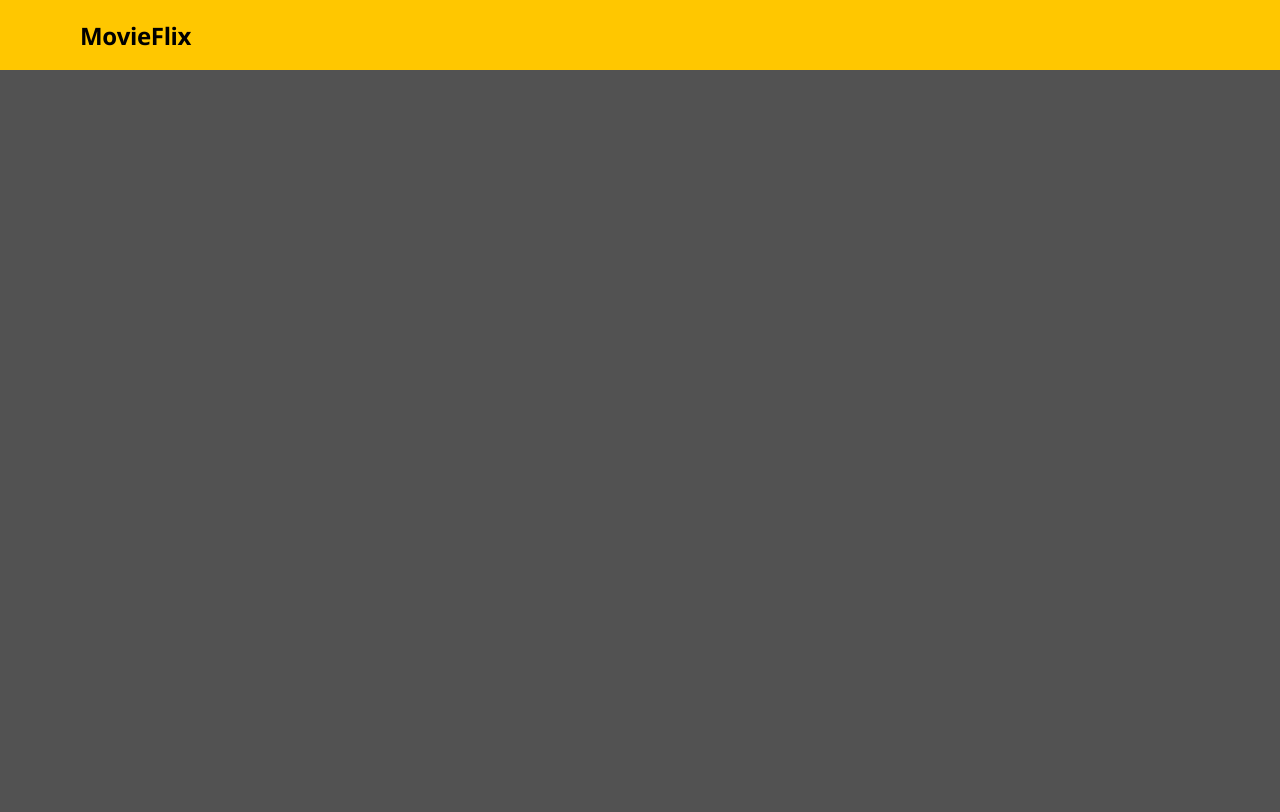
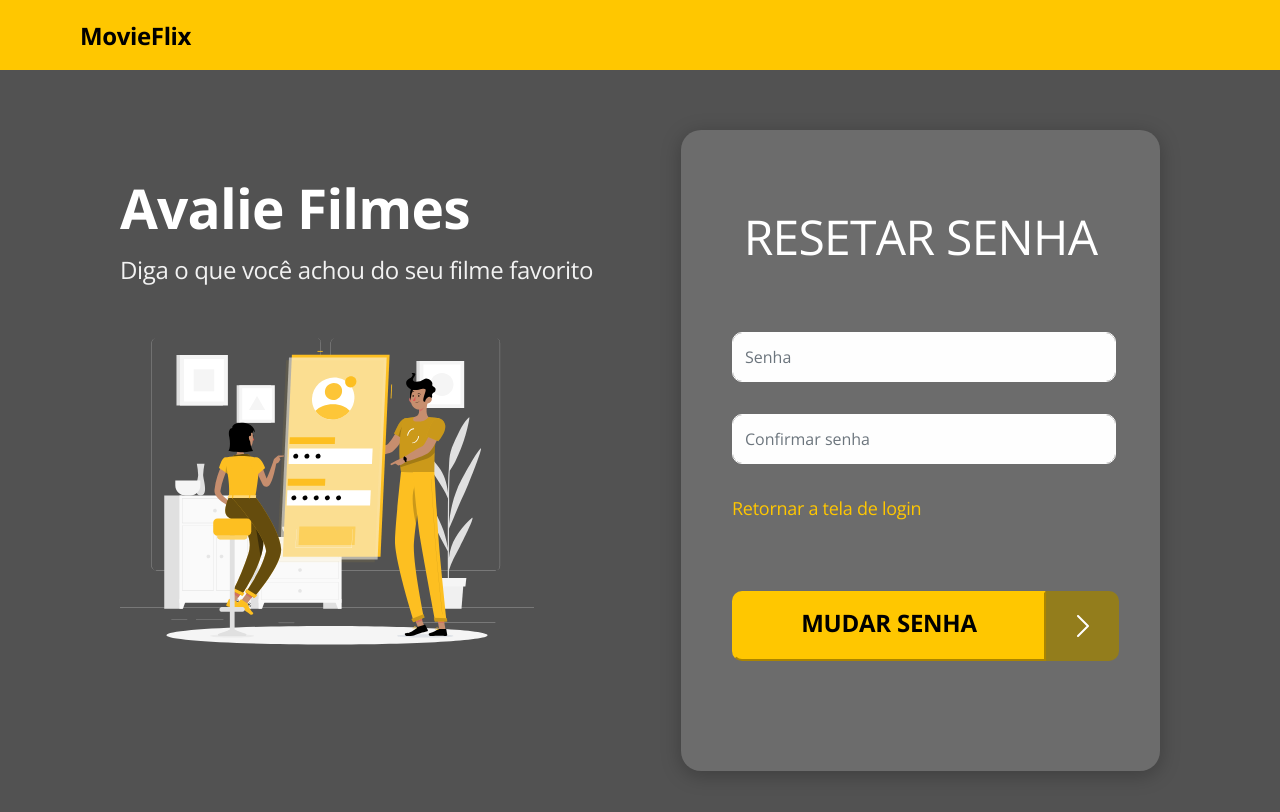
Before and after one commit to JoaoOtavioSegantini/ds-movieflix, a React (Create React App) app in the folder front-web/: page /reset-password in a window 1280 px wide. Shown: the top 812 px of the page. Built offline with nearby package versions, Linux system fonts and the light colour scheme; no server answers.

Commit message:
Create reset password page

```diff
--- a/front-web/src/Routes.tsx
+++ b/front-web/src/Routes.tsx
@@ -8,6 +8,7 @@ import PrivateRoute from '@components/Routes/PrivateRoute'
 import { isAuthenticated } from '@utils/auth'
 import MyReviewsPage from './pages/MyReviews'
 import EditReview from './pages/EditReview'
+import Reset from './pages/Reset'
 
 const Routes = () => {
   return (
@@ -50,6 +51,16 @@ const Routes = () => {
         <PrivateRoute path="/movies/:movieId">
           <MovieDetails />
         </PrivateRoute>
+        <Route
+          path="/reset-password"
+          render={() => {
+            return isAuthenticated() ? (
+              <Redirect to="/movies" exact />
+            ) : (
+              <Reset />
+            )
+          }}
+        />
       </Switch>
     </Router>
   )
--- a/front-web/src/core/components/ButtonLoader/index.tsx
+++ b/front-web/src/core/components/ButtonLoader/index.tsx
@@ -5,9 +5,16 @@ type Props = {
   disabled: boolean
   isReset: boolean
   isSignUp: boolean
+  change?: boolean
 }
 
-const ButtonLoader = ({ isLoading, disabled, isReset, isSignUp }: Props) => {
+const ButtonLoader = ({
+  isLoading,
+  disabled,
+  isReset,
+  isSignUp,
+  change
+}: Props) => {
   return isLoading ? (
     <button className="btn-icon btn-primary row" type="button" disabled>
       <span
@@ -22,7 +29,13 @@ const ButtonLoader = ({ isLoading, disabled, isReset, isSignUp }: Props) => {
   ) : (
     <button className="btn-icon btn-primary" disabled={disabled}>
       <h5>
-        {(isReset && 'ENVIAR TOKEN') || (isSignUp && 'CADASTRAR') || 'LOGAR'}
+        {isReset
+          ? 'ENVIAR TOKEN'
+          : isSignUp
+          ? 'CADASTRAR'
+          : change
+          ? 'MUDAR SENHA'
+          : 'LOGAR'}
       </h5>
     </button>
   )
--- a/front-web/src/core/components/Navbar/index.tsx
+++ b/front-web/src/core/components/Navbar/index.tsx
@@ -77,7 +77,7 @@ const Navbar = () => {
                     onClick={() => setDrawer(false)}
                   >
                     <UserDropdownMenu color={drawer ? '#ffffff' : '#9e9e9e'} />
-                    My account
+                    &nbsp; Minha conta
                   </Link>
                 </li>
                 {isMemberOrAdmin && (
@@ -111,7 +111,7 @@ const Navbar = () => {
                       setDrawer(false)
                     }}
                   >
-                    <Logout color={drawer ? '#ffffff' : '#9e9e9e'} /> Sign Out
+                    <Logout color={drawer ? '#ffffff' : '#9e9e9e'} /> Sair
                   </button>
                 </li>
               </ul>
--- /dev/null
+++ b/front-web/src/pages/Reset/index.tsx
@@ -0,0 +1,141 @@
+import { ReactComponent as MainImage } from '@images/login.svg'
+import { ReactComponent as ArrowIcon } from '@images/arrow.svg'
+
+import { Link, useHistory } from 'react-router-dom'
+import { useRef, useState } from 'react'
+import { useForm } from 'react-hook-form'
+
+import { makeRequest } from '@utils/request'
+import Alert from '@components/Alert'
+import ButtonLoader from '@components/ButtonLoader'
+import { toast } from 'react-toastify'
+
+export type FormState = {
+  password: string
+  confirm: string
+}
+
+const Reset = () => {
+  const [values, setValues] = useState({
+    password: '',
+    showPassword: false
+  })
+
+  const {
+    handleSubmit,
+    register,
+    watch,
+    formState: { errors }
+  } = useForm<FormState>()
+
+  const [hasError, setHasError] = useState(false)
+  const [isLoading, setIsLoading] = useState(false)
+  const [isReset, setIsReset] = useState(false)
+  const [isSignUp, setIsSignUp] = useState(false)
+  const history = useHistory()
+
+  const password = useRef({})
+  password.current = watch('password', '')
+
+  const handleClickPassword = () => {
+    setValues({ ...values, showPassword: !values.showPassword })
+  }
+
+  const handleMouseDownPassword = (event: React.MouseEvent) => {
+    event.preventDefault()
+  }
+
+  const onReset = (data: FormState) => {
+    const params = new URLSearchParams(window.location.search)
+    const token = params.get('token')
+    setHasError(false)
+    setIsLoading(true)
+    makeRequest({
+      url: '/emails/reset',
+      method: 'POST',
+      data: { password: data.password, token },
+      headers: { 'content-type': 'application/json' }
+    })
+      .then(() => {
+        setIsLoading(false)
+        toast.success('Senha mudada com sucesso!')
+        history.replace('/')
+      })
+      .catch((err) => {
+        toast.error(err.response?.data.message)
+        setIsLoading(false)
+      })
+  }
+
+  return (
+    <div className="home-container body-color">
+      <div className="home-content">
+        <div className="home-text col-6">
+          <h1 className="text-title">Avalie Filmes</h1>
+          <h1 className="text-subtitle">
+            Diga o que você achou do seu filme favorito
+          </h1>
+          <MainImage className="main-image" data-testid="main-image" />
+        </div>
+        <form className="col-6 login-base" onSubmit={handleSubmit(onReset)}>
+          <h1 className="login-title">RESETAR SENHA</h1>
+          {hasError && <Alert onClick={() => setHasError(false)} />}
+          {/* FORMULÁRIOS */}
+          <input
+            className={`form-control col ${
+              errors.password ? 'is-invalid' : ''
+            } `}
+            type={values.showPassword ? 'text' : 'password'}
+            placeholder="Senha"
+            {...register('password', {
+              required: 'Campo obrigatório'
+            })}
+          />
+          {errors.password && (
+            <div
+              className="invalid-feedback d-block"
+              data-testid="username-error"
+            >
+              {errors.password.message}
+            </div>
+          )}
+
+          <input
+            className={`form-control col ${
+              errors.password ? 'is-invalid' : ''
+            } `}
+            type={values.showPassword ? 'text' : 'password'}
+            placeholder="Confirmar senha"
+            {...register('confirm', {
+              required: 'Campo obrigatório',
+              validate: (value) =>
+                value == password.current || 'As senhas não conferem'
+            })}
+          />
+          {errors.confirm && (
+            <div className="invalid-feedback d-block" data-testid="to-error">
+              {errors.confirm.message}
+            </div>
+          )}
+          <Link className="reset-link" to="..">
+            Retornar a tela de login
+          </Link>
+          <div className="d-flex" style={{ marginBottom: '80px' }}>
+            <ButtonLoader
+              isLoading={isLoading}
+              disabled={!!errors.password}
+              isReset={isReset}
+              isSignUp={isSignUp}
+              change
+            />
+            <div className="btn-icon-content" data-testid="arrowIcon">
+              <ArrowIcon />
+            </div>
+          </div>
+        </form>
+      </div>
+    </div>
+  )
+}
+
+export default Reset
```
